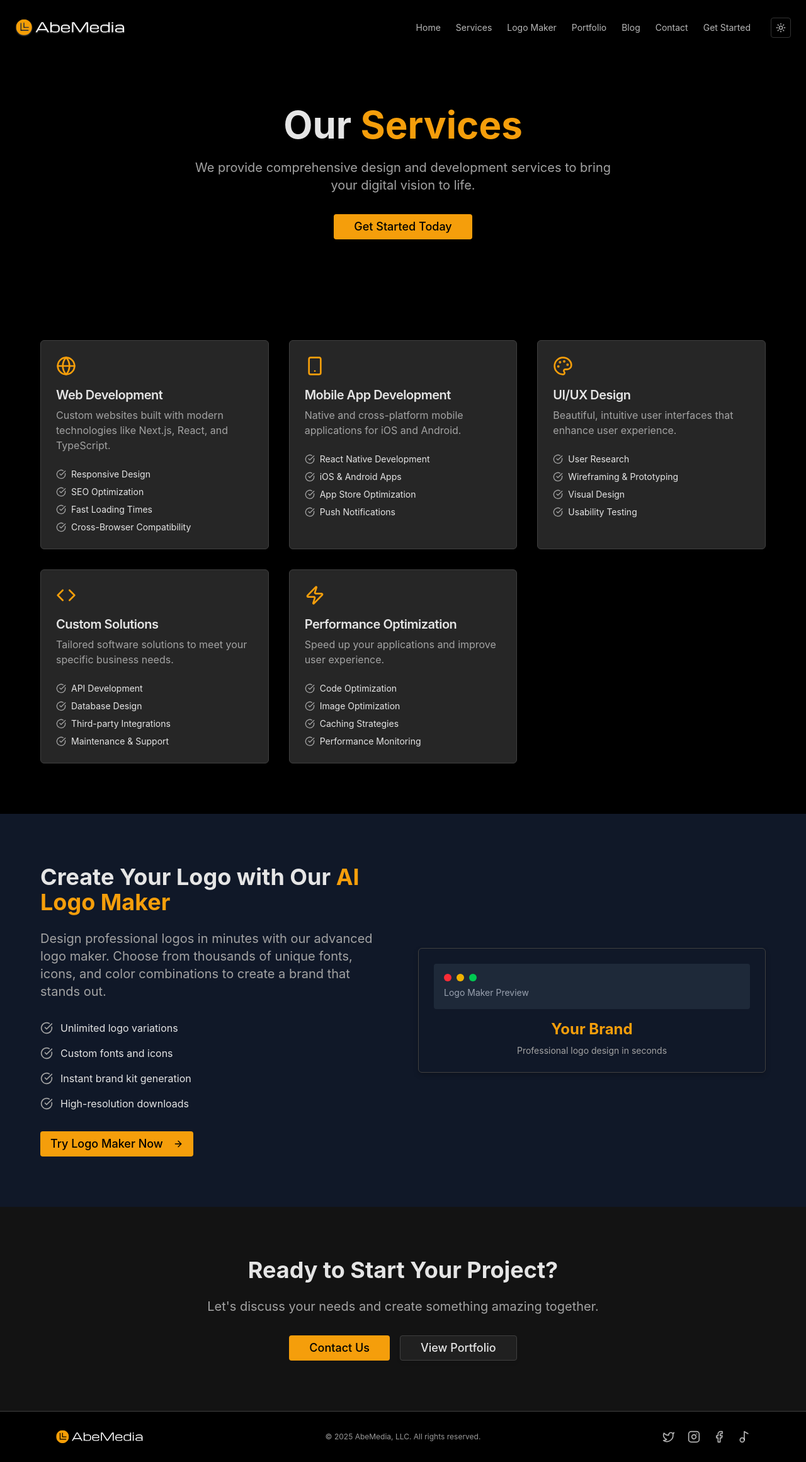
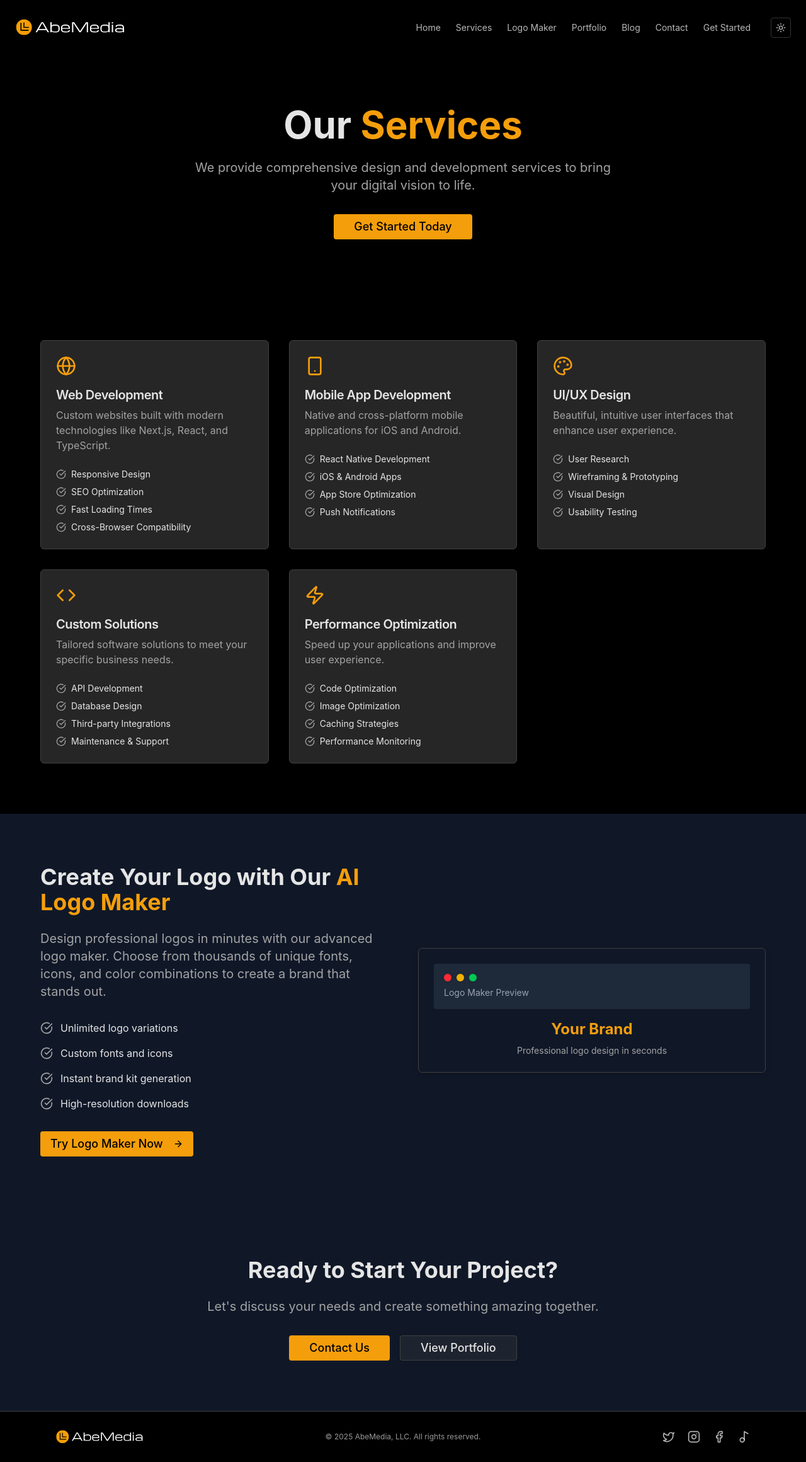
Before and after one commit to odphineguy/web, a Next.js app: page /services in a window 1280 px wide. Shown: the whole page at 63% size. Built offline with nearby package versions, Linux system fonts and the light colour scheme.

Commit message:
Fix navbar logo visibility and ensure all sections use gray backgrounds

```diff
--- a/src/app/services/page.tsx
+++ b/src/app/services/page.tsx
@@ -173,7 +173,7 @@ export default function Services() {
       </section>
 
       {/* CTA Section */}
-      <section className="py-20 px-6 bg-muted/50">
+      <section className="py-20 px-6 bg-gray-100 dark:bg-gray-900">
         <div className="max-w-4xl mx-auto text-center">
           <h2 className="text-3xl md:text-4xl font-bold mb-6">
             Ready to Start Your Project?
--- a/src/components/TopNavbar.tsx
+++ b/src/components/TopNavbar.tsx
@@ -32,20 +32,18 @@ export default function TopNavbar() {
         <div className="flex items-center gap-3">
           <Link href="/" className="hover:opacity-80 transition-opacity">
             <Image
-              src="/images/portfolio/abemedia.black.svg?v=3"
+              src="/images/portfolio/abemedia.black.svg?v=4"
               alt="Abe Media"
               width={175}
               height={35}
-              priority
-              className="block dark:hidden drop-shadow-[0_1px_1px_rgba(0,0,0,0.25)]"
+              className="block dark:hidden"
             />
             <Image
-              src="/images/portfolio/abemedia.white.svg?v=3"
+              src="/images/portfolio/abemedia.white.svg?v=4"
               alt="Abe Media"
               width={175}
               height={35}
-              priority
-              className="hidden dark:block drop-shadow-[0_1px_1px_rgba(255,255,255,0.35)]"
+              className="hidden dark:block"
             />
           </Link>
         </div>
```
